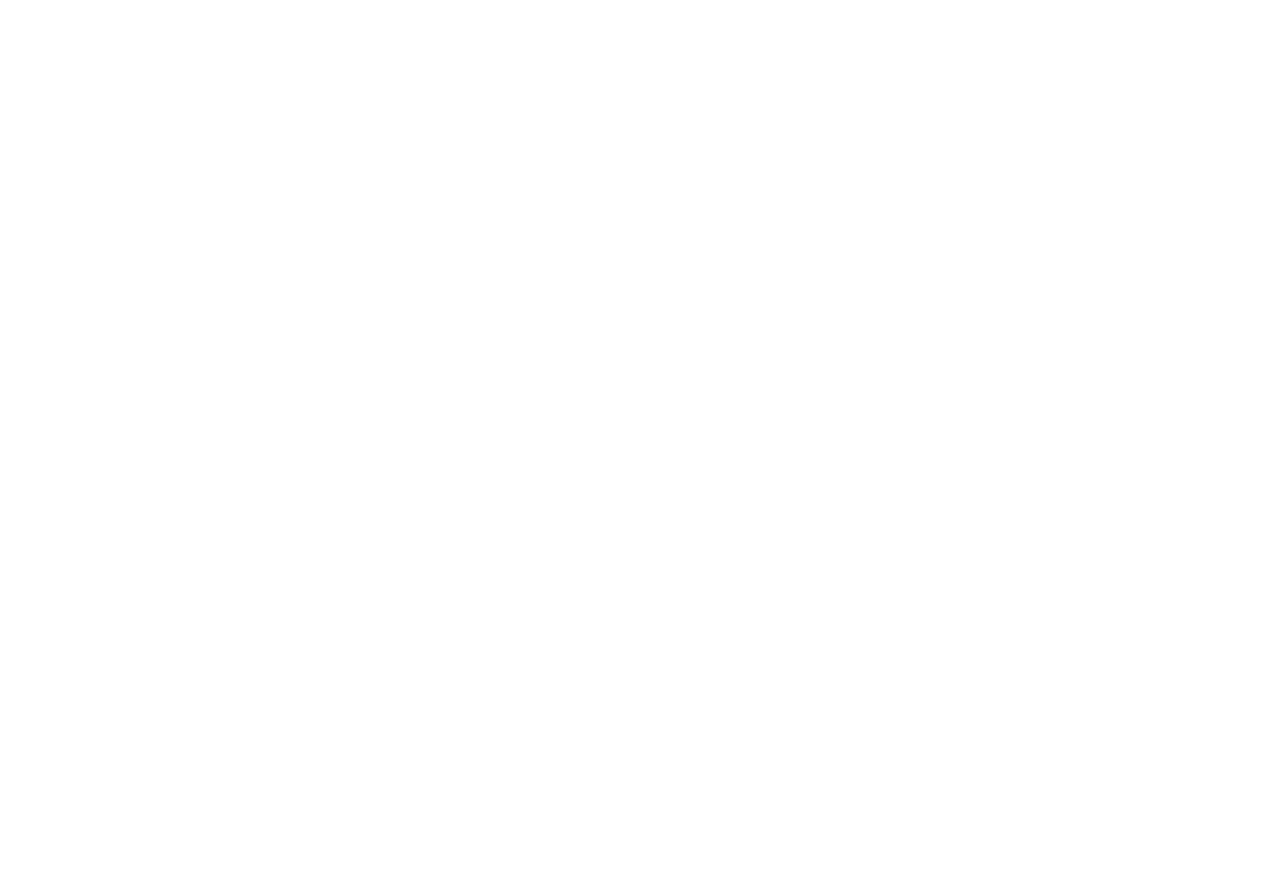
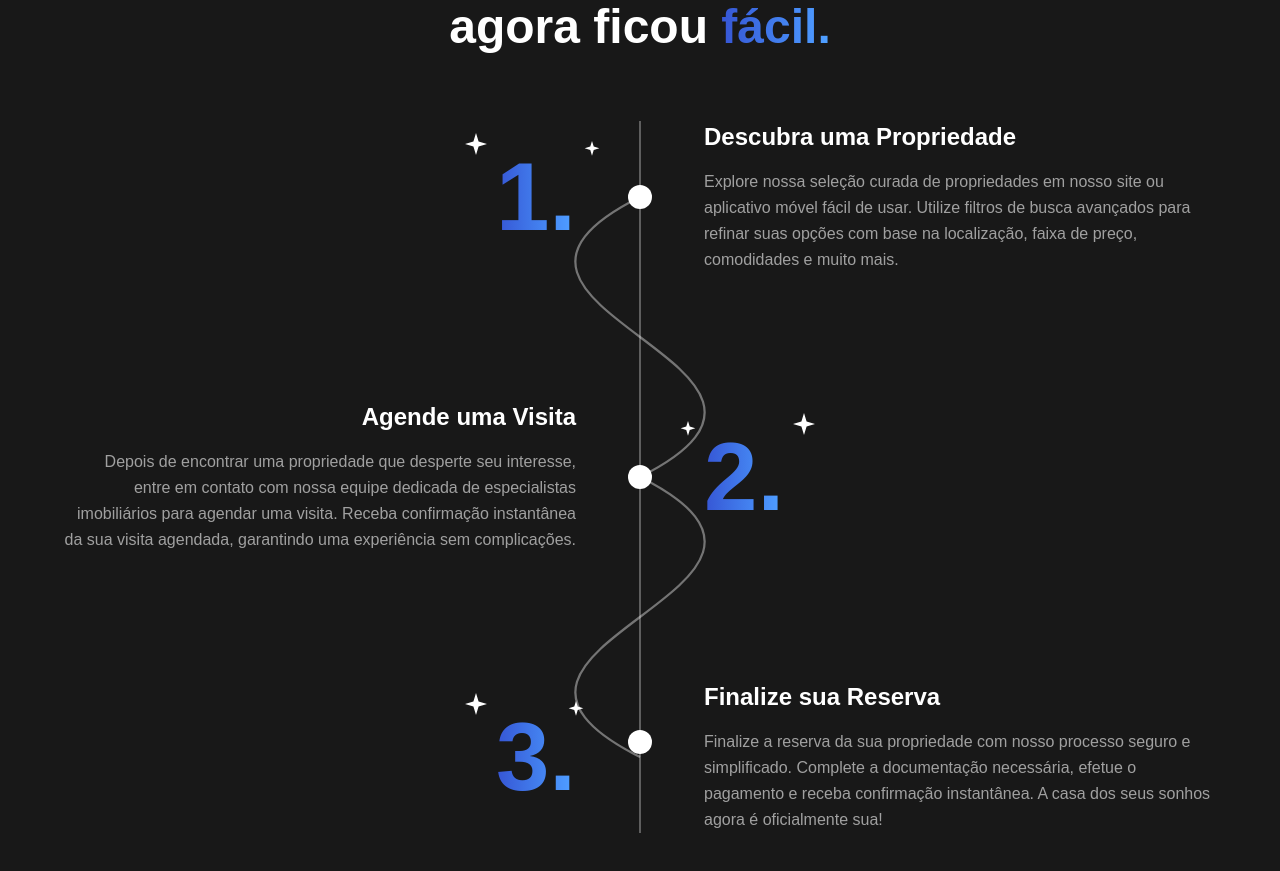
Before and after one commit to Faccin27/myimob, a Next.js app: page / in a window 1280 px wide. Shown: the part 1280-2151 px from the top of the page. Before the commit the page ends 1217 px from the top, so only its background shows below. Built offline with nearby package versions, Linux system fonts and the light colour scheme; a web font is replaced by a local one.

Commit message:
feat: created about section

```diff
--- a/src/app/page.tsx
+++ b/src/app/page.tsx
@@ -1,3 +1,4 @@
+import { AboutSection } from "@/components/about";
 import { Header } from "@/components/header";
 import HeroSection from "@/components/hero";
 
@@ -6,6 +7,7 @@
     <div className="min-h-screen bg-[#181818] text-white">
       <Header />
       <HeroSection />
+      <AboutSection />
     </div>
   );
 }
--- /dev/null
+++ b/src/components/about.tsx
@@ -0,0 +1,157 @@
+export function AboutSection() {
+    return (
+      <section className="px-6 lg:px-12 py-20 pt-0">
+        <div className="max-w-6xl mx-auto">
+          {/* Title */}
+          <div className="text-center mb-16">
+            <h2 className="text-4xl lg:text-5xl font-bold text-white leading-tight">
+              Escolher sua casa,
+              <br />
+              agora ficou{" "}
+              <span className="bg-gradient-to-r from-[#3655d4] to-blue-400 bg-clip-text text-transparent">fácil.</span>
+            </h2>
+          </div>
+
+          {/* Timeline */}
+          <div className="relative">
+            {/* Vertical Line */}
+            <div className="absolute left-1/2 transform -translate-x-1/2 w-0.5 h-full bg-white opacity-30"></div>
+
+            {/* Curved Connection SVG */}
+            <svg
+              className="absolute left-1/2 transform -translate-x-1/2 w-full h-full max-w-4xl hidden lg:block"
+              viewBox="0 0 800 600"
+              fill="none"
+              xmlns="http://www.w3.org/2000/svg"
+              preserveAspectRatio="xMidYMid meet"
+            >
+              <path
+                d="M400 50 C200 150, 600 200, 400 300 C600 400, 200 450, 400 550"
+                stroke="white"
+                strokeWidth="2"
+                fill="none"
+                className="opacity-40"
+              />
+            </svg>
+
+            <div className="space-y-32">
+              {/* Step 1 */}
+              <div className="relative flex items-center">
+                {/* Left Side - Number and Sparkles */}
+                <div className="w-1/2 flex justify-end pr-16">
+                  <div className="relative">
+                    {/* Sparkles */}
+                    <div className="absolute -top-4 -left-8">
+                      <svg width="24" height="24" viewBox="0 0 24 24" fill="none">
+                        <path d="M12 0L14.59 8.41L23 11L14.59 13.59L12 22L9.41 13.59L1 11L9.41 8.41L12 0Z" fill="white" />
+                      </svg>
+                    </div>
+                    <div className="absolute -top-2 -right-6">
+                      <svg width="16" height="16" viewBox="0 0 24 24" fill="none">
+                        <path d="M12 0L14.59 8.41L23 11L14.59 13.59L12 22L9.41 13.59L1 11L9.41 8.41L12 0Z" fill="white" />
+                      </svg>
+                    </div>
+                    {/* Number */}
+                    <div className="text-8xl font-bold bg-gradient-to-r from-[#3655d4] to-blue-400 bg-clip-text text-transparent">
+                      1.
+                    </div>
+                  </div>
+                </div>
+
+                {/* Center Circle */}
+                <div className="absolute left-1/2 top-1/2 transform -translate-x-1/2 -translate-y-1/2 w-6 h-6 bg-white rounded-full z-10"></div>
+
+                {/* Right Side - Content */}
+                <div className="w-1/2 pl-16 text-left">
+                  <h3 className="text-2xl font-bold text-white mb-4">Descubra uma Propriedade</h3>
+                  <p className="text-[#a0a0a0] leading-relaxed">
+                    Explore nossa seleção curada de propriedades em nosso site ou aplicativo móvel fácil de usar. Utilize
+                    filtros de busca avançados para refinar suas opções com base na localização, faixa de preço,
+                    comodidades e muito mais.
+                  </p>
+                </div>
+              </div>
+
+              {/* Step 2 */}
+              <div className="relative flex items-center">
+                {/* Left Side - Content */}
+                <div className="w-1/2 flex justify-end pr-16 text-right">
+                  <div>
+                    <h3 className="text-2xl font-bold text-white mb-4">Agende uma Visita</h3>
+                    <p className="text-[#a0a0a0] leading-relaxed">
+                      Depois de encontrar uma propriedade que desperte seu interesse, entre em contato com nossa equipe
+                      dedicada de especialistas imobiliários para agendar uma visita. Receba confirmação instantânea da
+                      sua visita agendada, garantindo uma experiência sem complicações.
+                    </p>
+                  </div>
+                </div>
+
+                {/* Center Circle */}
+                <div className="absolute left-1/2 top-1/2 transform -translate-x-1/2 -translate-y-1/2 w-6 h-6 bg-white rounded-full z-10"></div>
+
+                {/* Right Side - Number and Sparkles */}
+                <div className="w-1/2 pl-16 flex justify-start">
+                  <div className="relative">
+                    {/* Sparkles */}
+                    <div className="absolute -top-4 -right-8">
+                      <svg width="24" height="24" viewBox="0 0 24 24" fill="none">
+                        <path d="M12 0L14.59 8.41L23 11L14.59 13.59L12 22L9.41 13.59L1 11L9.41 8.41L12 0Z" fill="white" />
+                      </svg>
+                    </div>
+                    <div className="absolute -top-2 -left-6">
+                      <svg width="16" height="16" viewBox="0 0 24 24" fill="none">
+                        <path d="M12 0L14.59 8.41L23 11L14.59 13.59L12 22L9.41 13.59L1 11L9.41 8.41L12 0Z" fill="white" />
+                      </svg>
+                    </div>
+                    {/* Number */}
+                    <div className="text-8xl font-bold bg-gradient-to-r from-[#3655d4] to-blue-400 bg-clip-text text-transparent">
+                      2.
+                    </div>
+                  </div>
+                </div>
+              </div>
+
+              {/* Step 3 */}
+              <div className="relative flex items-center">
+                {/* Left Side - Number and Sparkles */}
+                <div className="w-1/2 flex justify-end pr-16">
+                  <div className="relative">
+                    {/* Sparkles */}
+                    <div className="absolute -top-4 -left-8">
+                      <svg width="24" height="24" viewBox="0 0 24 24" fill="none">
+                        <path d="M12 0L14.59 8.41L23 11L14.59 13.59L12 22L9.41 13.59L1 11L9.41 8.41L12 0Z" fill="white" />
+                      </svg>
+                    </div>
+                    <div className="absolute -top-2 -right-2">
+                      <svg width="16" height="16" viewBox="0 0 24 24" fill="none">
+                        <path d="M12 0L14.59 8.41L23 11L14.59 13.59L12 22L9.41 13.59L1 11L9.41 8.41L12 0Z" fill="white" />
+                      </svg>
+                    </div>
+                    <div className="absolute top-16 -right-8">
+                    </div>
+                    {/* Number */}
+                    <div className="text-8xl font-bold bg-gradient-to-r from-[#3655d4] to-blue-400 bg-clip-text text-transparent">
+                      3.
+                    </div>
+                  </div>
+                </div>
+
+                {/* Center Circle */}
+                <div className="absolute left-1/2 top-2/5 transform -translate-x-1/2 -translate-y-1/2 w-6 h-6 bg-white rounded-full z-10"></div>
+
+                {/* Right Side - Content */}
+                <div className="w-1/2 pl-16 text-left">
+                  <h3 className="text-2xl font-bold text-white mb-4">Finalize sua Reserva</h3>
+                  <p className="text-[#a0a0a0] leading-relaxed">
+                    Finalize a reserva da sua propriedade com nosso processo seguro e simplificado. Complete a
+                    documentação necessária, efetue o pagamento e receba confirmação instantânea. A casa dos seus sonhos
+                    agora é oficialmente sua!
+                  </p>
+                </div>
+              </div>
+            </div>
+          </div>
+        </div>
+      </section>
+    )
+  }
```
